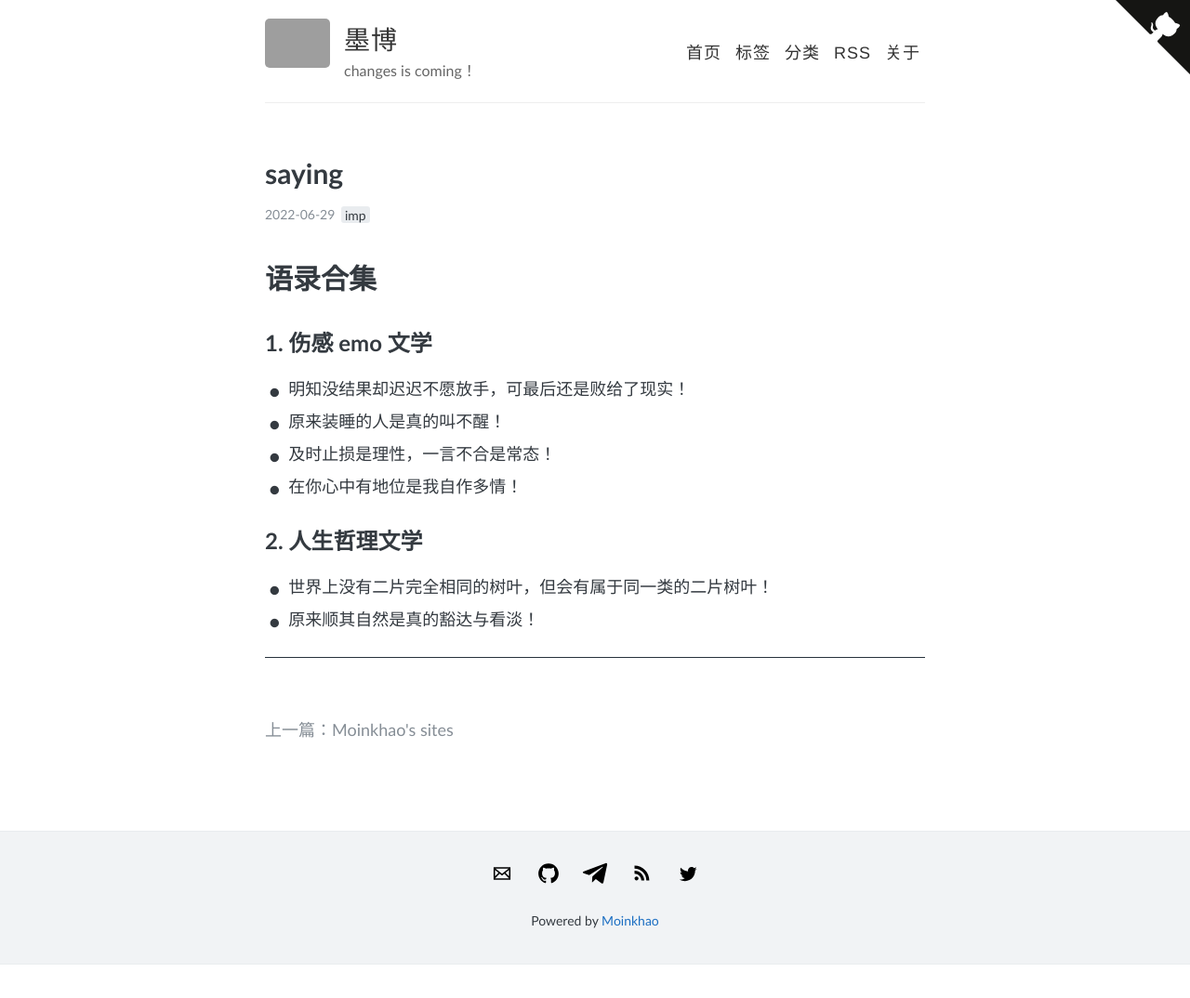
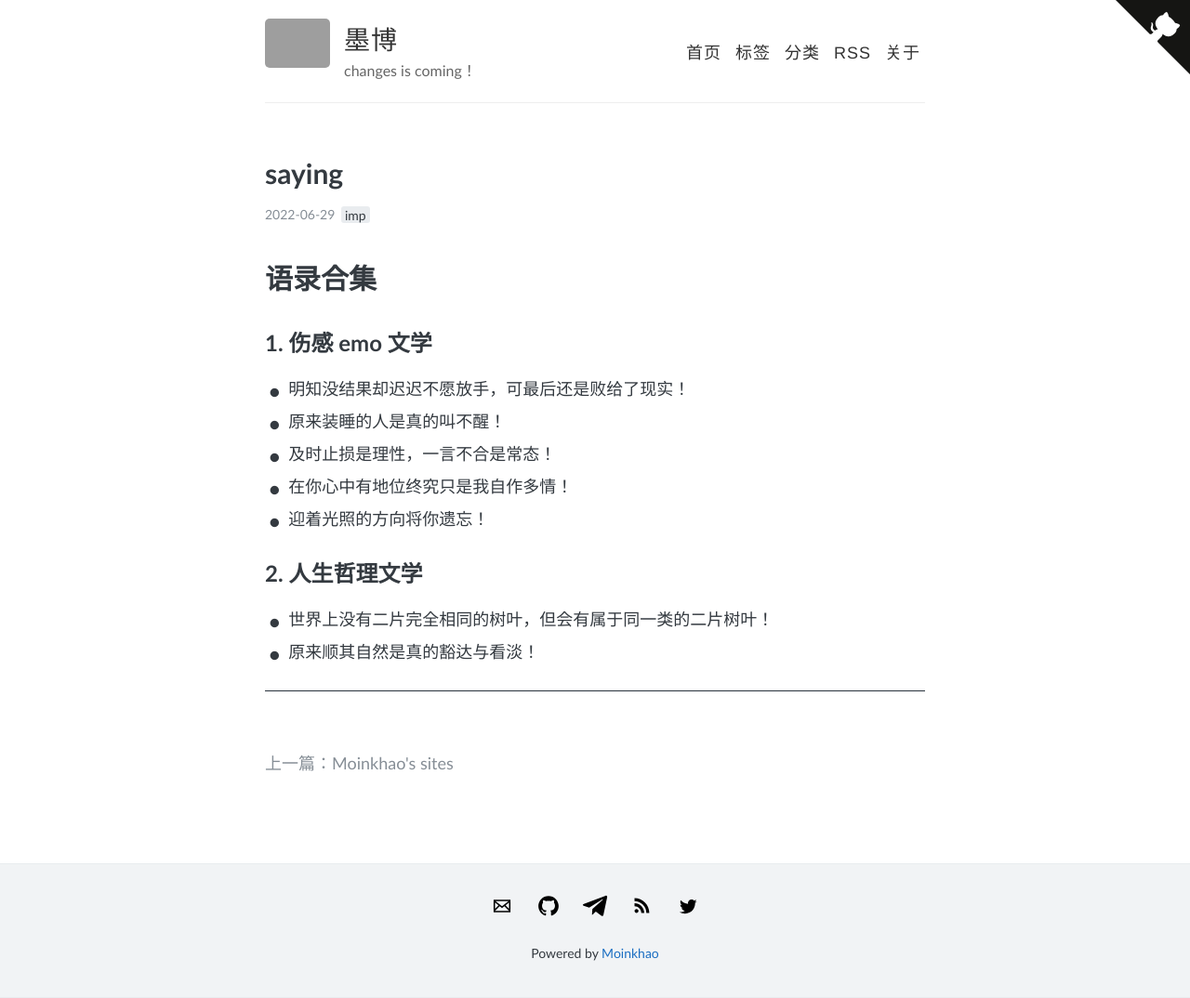
Before and after one commit to moinkhao/blog, a Jekyll site: the page built from _posts/2022-6-29-say.md, in a window 1280 px wide. Shown: the whole page at 93% size. Built offline with Jekyll 4.4.1, drawn with Linux system fonts in a browser that asks for light colours; before the commit the page ends 1038 px from its top, so only the background shows below that; grey boxes are pictures that could not be loaded.

Commit message:
Update 2022-6-29-say.md

```diff
--- a/_posts/2022-6-29-say.md
+++ b/_posts/2022-6-29-say.md
@@ -13,8 +13,8 @@ is_sticky: false
 - 明知没结果却迟迟不愿放手，可最后还是败给了现实！
 - 原来装睡的人是真的叫不醒！
 - 及时止损是理性，一言不合是常态！
-- 在你心中有地位是我自作多情！
-
+- 在你心中有地位终究只是我自作多情！
+- 迎着光照的方向将你遗忘！
 
 ## 2.人生哲理文学
 - 世界上没有二片完全相同的树叶，但会有属于同一类的二片树叶！
```
